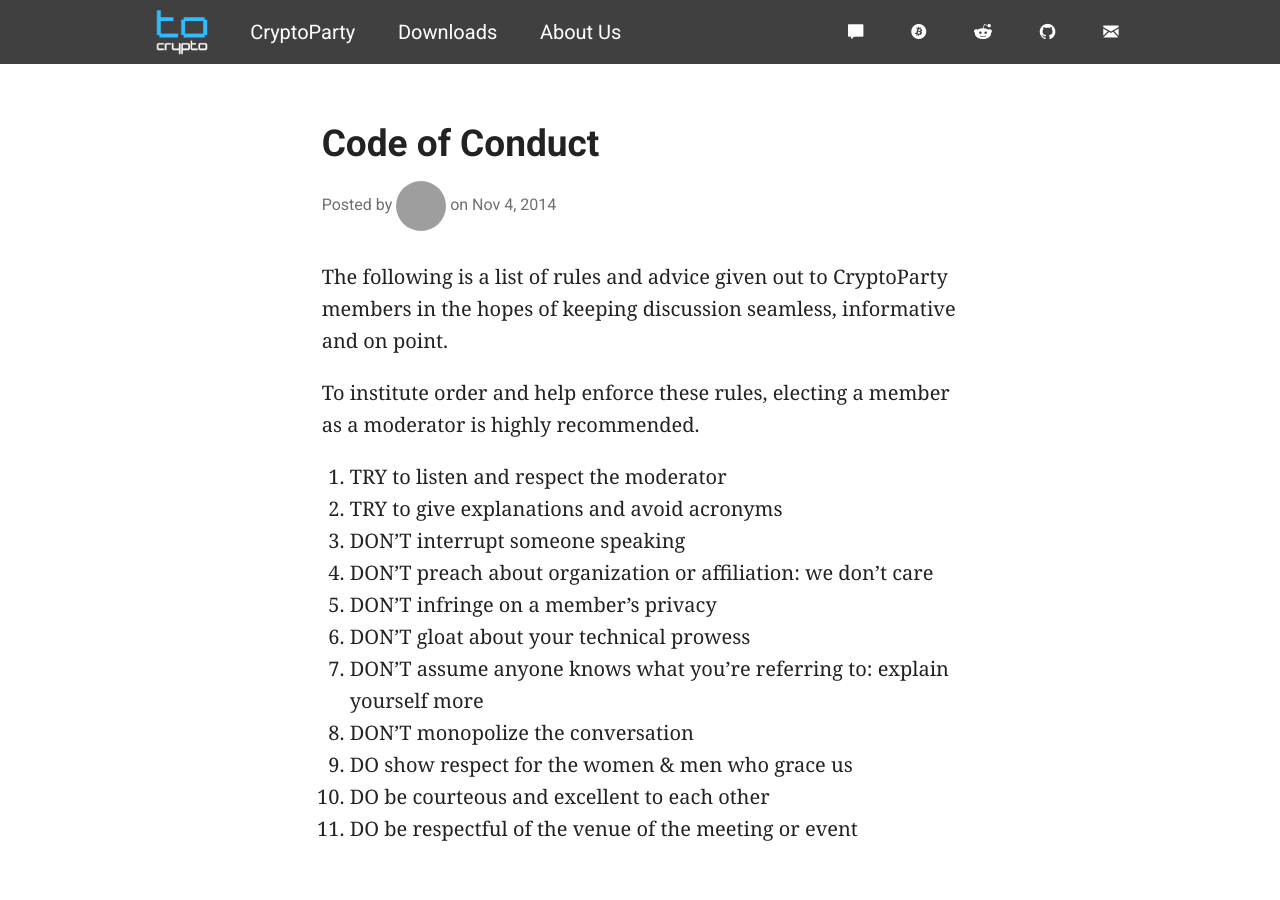
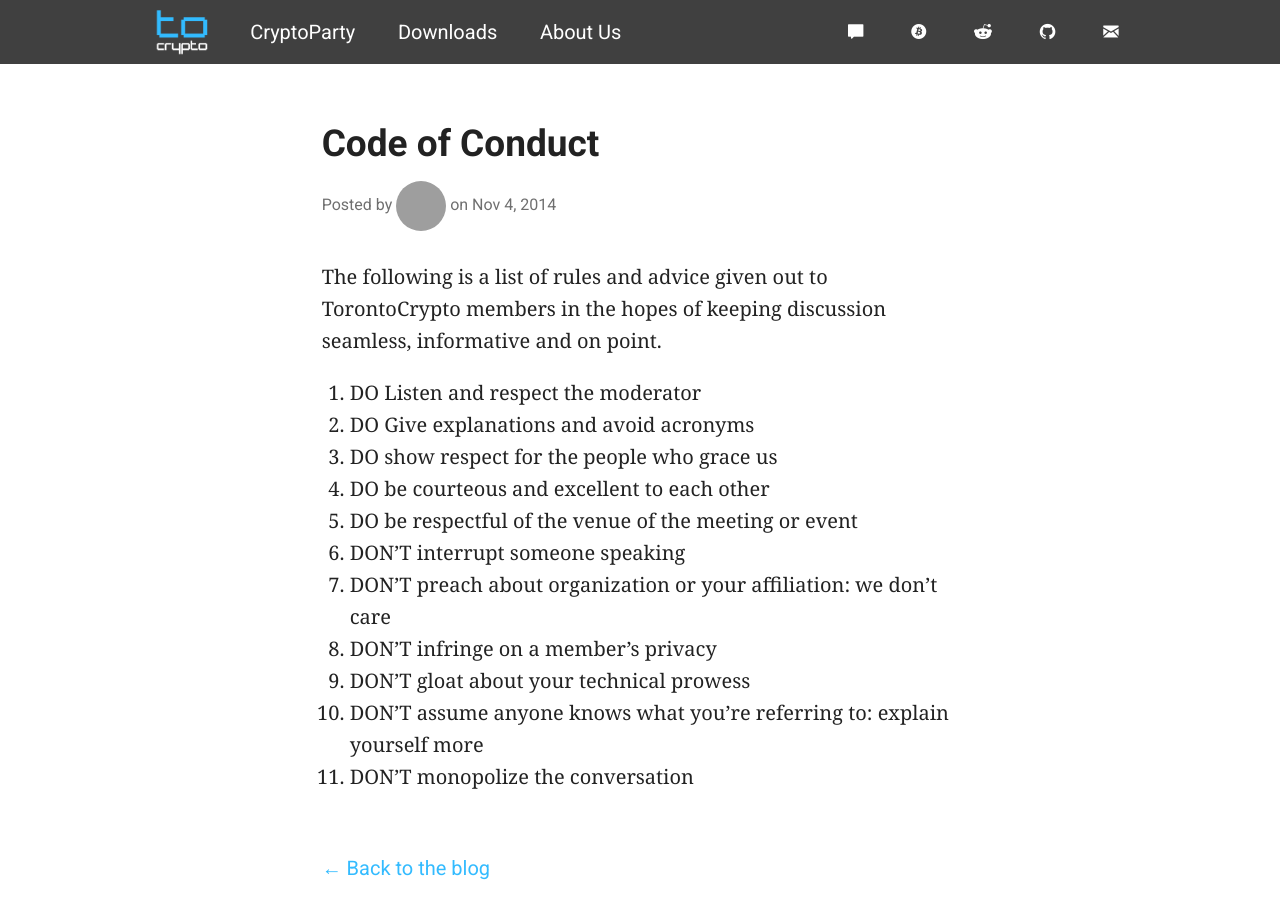
Before and after one commit to torontocrypto/torontocrypto.github.io, a Jekyll site: the page built from _posts/frontpage/2014-11-04-code-of-conduct.md, in a window 1280 px wide and 900 px high. Built offline with Jekyll 4.4.1, drawn with Linux system fonts in a browser that asks for light colours; some web fonts are replaced; our own code applies the rules of GitHub Pages for plain Markdown files; grey boxes are pictures that could not be loaded.

Commit message:
Revised rules of conduct to better suit our standards

```diff
--- a/_posts/frontpage/2014-11-04-code-of-conduct.md
+++ b/_posts/frontpage/2014-11-04-code-of-conduct.md
@@ -3,20 +3,17 @@ title: Code of Conduct
 category: cryptoparty
 anchor: code
 ---
-The following is a list of rules and advice given out to CryptoParty members
+The following is a list of rules and advice given out to TorontoCrypto members
 in the hopes of keeping discussion seamless, informative and on point.
 
-To institute order and help enforce these rules,
-electing a member as a moderator is highly recommended.
-
-1. TRY to listen and respect the moderator
-1. TRY to give explanations and avoid acronyms
+1. DO Listen and respect the moderator
+1. DO Give explanations and avoid acronyms
+1. DO show respect for the people who grace us
+1. DO be courteous and excellent to each other
+1. DO be respectful of the venue of the meeting or event
 1. DON’T interrupt someone speaking
-1. DON’T preach about organization or affiliation: we don’t care
+1. DON’T preach about organization or your affiliation: we don’t care
 1. DON’T infringe on a member’s privacy
 1. DON’T gloat about your technical prowess
 1. DON’T assume anyone knows what you’re referring to: explain yourself more
 1. DON’T monopolize the conversation
-1. DO show respect for the women & men who grace us
-1. DO be courteous and excellent to each other
-1. DO be respectful of the venue of the meeting or event
```
